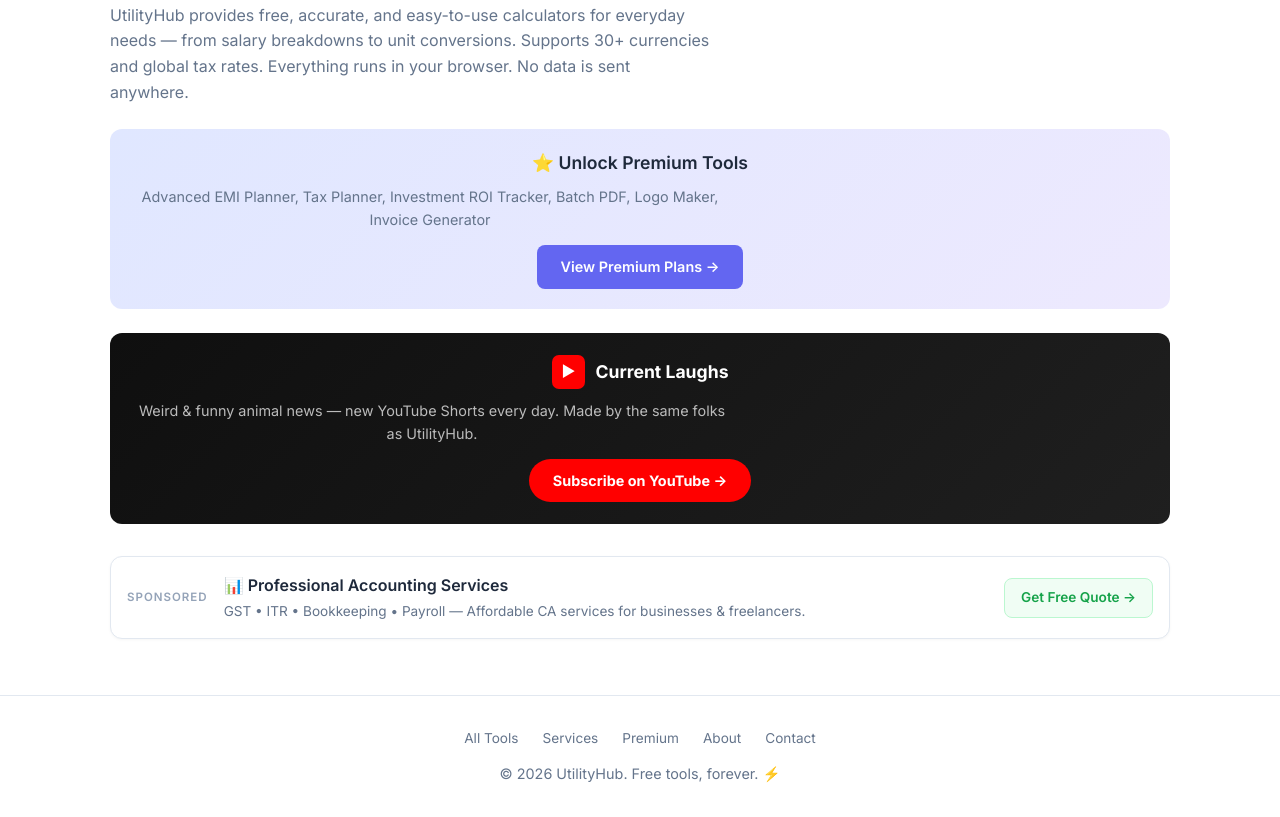
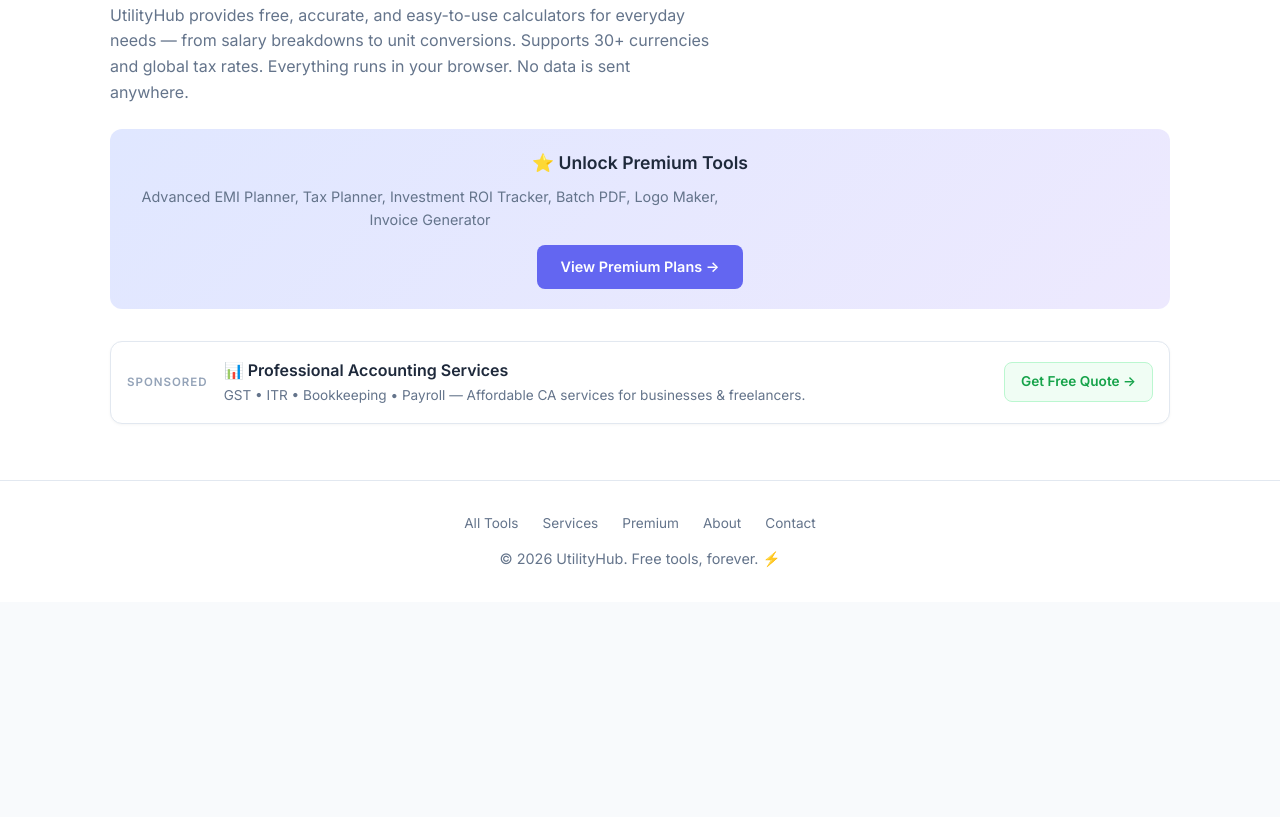
Before and after one commit to mahaavtarstories-cmd/utilityhub, a plain HTML site: page index.html in a window 1280 px wide. Shown: the part 5308-6125 px from the top of the page. After the commit the page ends 5910 px from the top, so only its background shows below. Drawn offline with Linux system fonts and the light colour scheme.

Commit message:
Remove inline YouTube card from About section (keep bottom bar + Featured Channel slot)

```diff
--- a/index.html
+++ b/index.html
@@ -152,16 +152,6 @@
         <a href="/premium.html" style="display:inline-block;padding:10px 24px;background:var(--primary);color:#fff;border-radius:8px;text-decoration:none;font-weight:600;font-size:.9rem;">View Premium Plans →</a>
       </div>
 
-      <!-- YouTube channel promo -->
-      <div style="margin-top:24px;padding:22px;background:linear-gradient(135deg,#0f0f0f,#1f1f1f);border-radius:12px;text-align:center;color:#fff;">
-        <div style="display:inline-flex;align-items:center;gap:10px;margin-bottom:10px;">
-          <span style="background:#ff0000;border-radius:7px;padding:5px 10px;font-size:.95rem;">▶</span>
-          <strong style="font-size:1.1rem;">Current Laughs</strong>
-        </div>
-        <p style="font-size:.9rem;color:#bbb;margin-bottom:14px;">Weird &amp; funny animal news — new YouTube Shorts every day. Made by the same folks as UtilityHub.</p>
-        <a href="https://www.youtube.com/@Current_Laughs?sub_confirmation=1" target="_blank" rel="noopener" style="display:inline-block;padding:10px 24px;background:#ff0000;color:#fff;border-radius:999px;text-decoration:none;font-weight:700;font-size:.9rem;">Subscribe on YouTube →</a>
-      </div>
-
       <!-- Ad: Accounting Services -->
       <div id="ad-accounting-about" style="margin-top:32px;"></div>
     </div>
```
